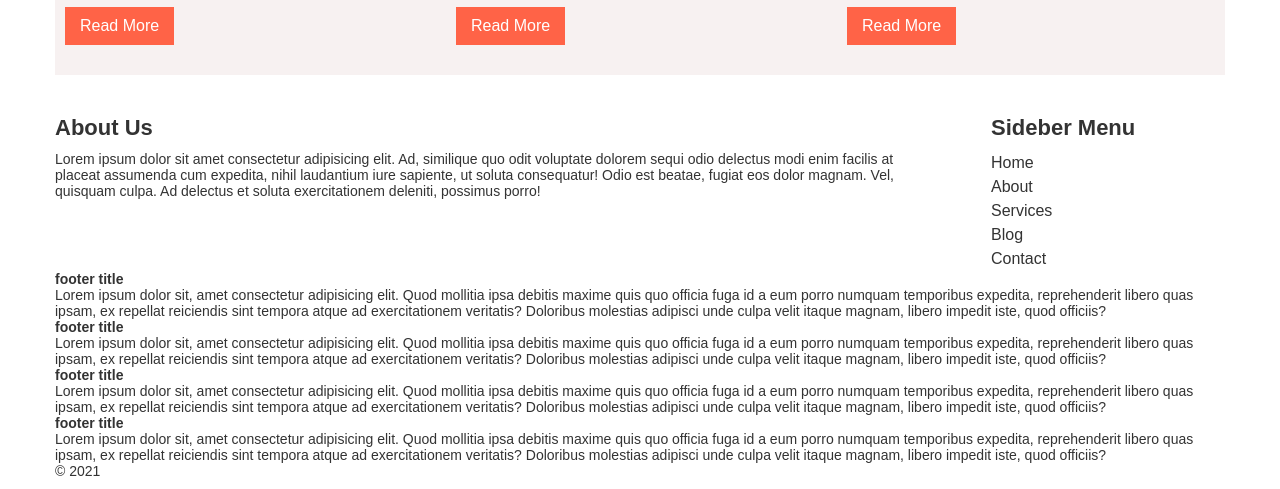
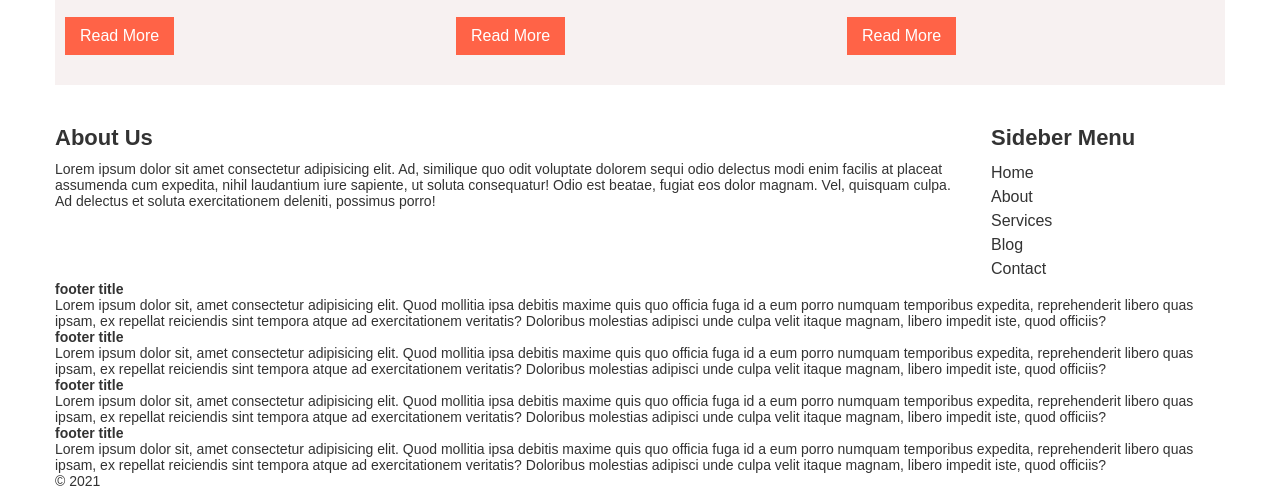
Before and after one commit to alamin-php/flex-box, a plain HTML site: page index.html in a window 1280 px wide. Shown: the part 1206-1695 px from the top of the page. Drawn offline with Linux system fonts and the light colour scheme.

Commit message:
service margin update

```diff
--- a/assets/css/style.css
+++ b/assets/css/style.css
@@ -142,7 +142,7 @@ body{
     display: inline-block;
     font-size: 16px;
     padding: 10px 15px;
-    margin-top: 10px;
+    margin-top: 20px;
     text-transform: capitalize;
 }
 
@@ -154,7 +154,7 @@ body{
 }
 
 .about-left {
-    flex-basis: 75%;
+    flex-basis: 77%;
 }
 
 .about-menu {
```
